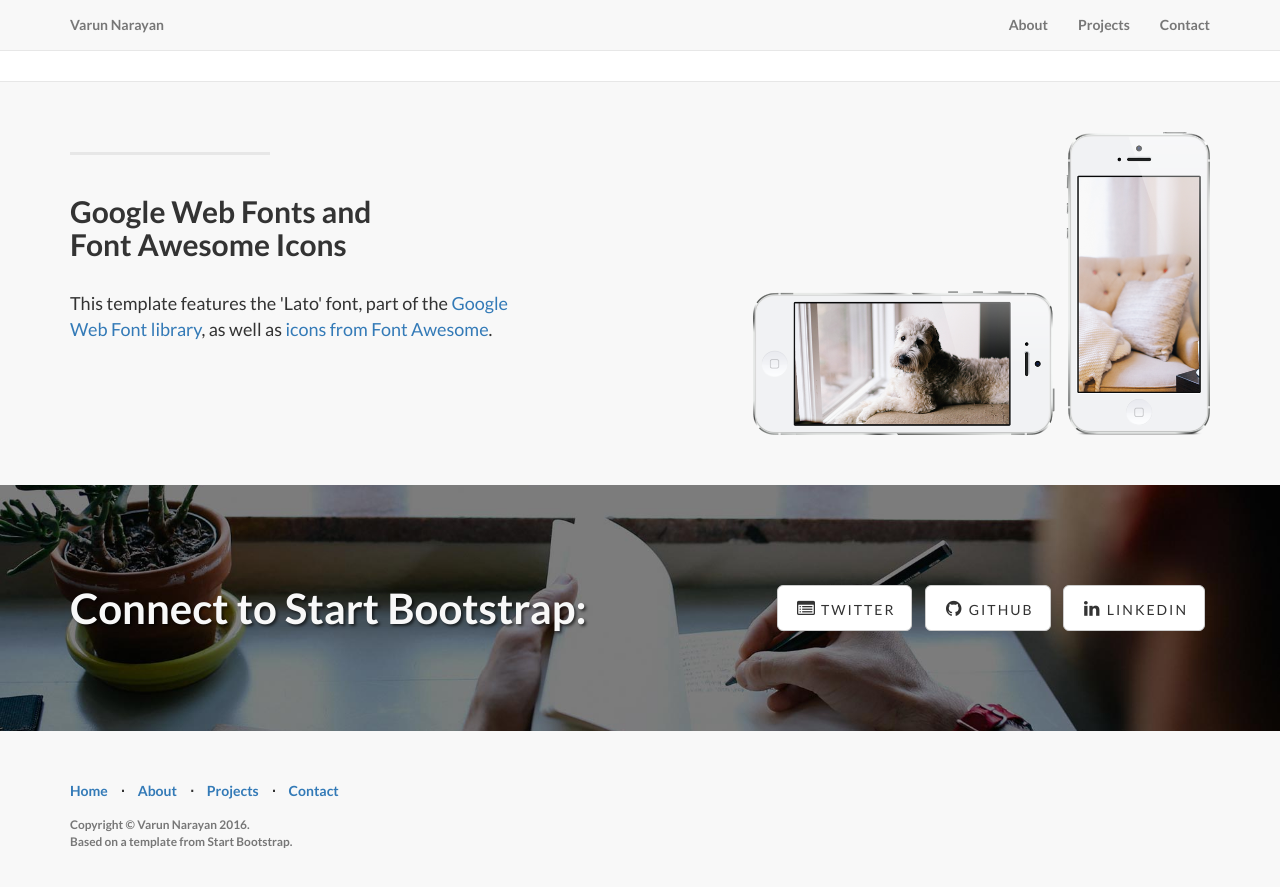
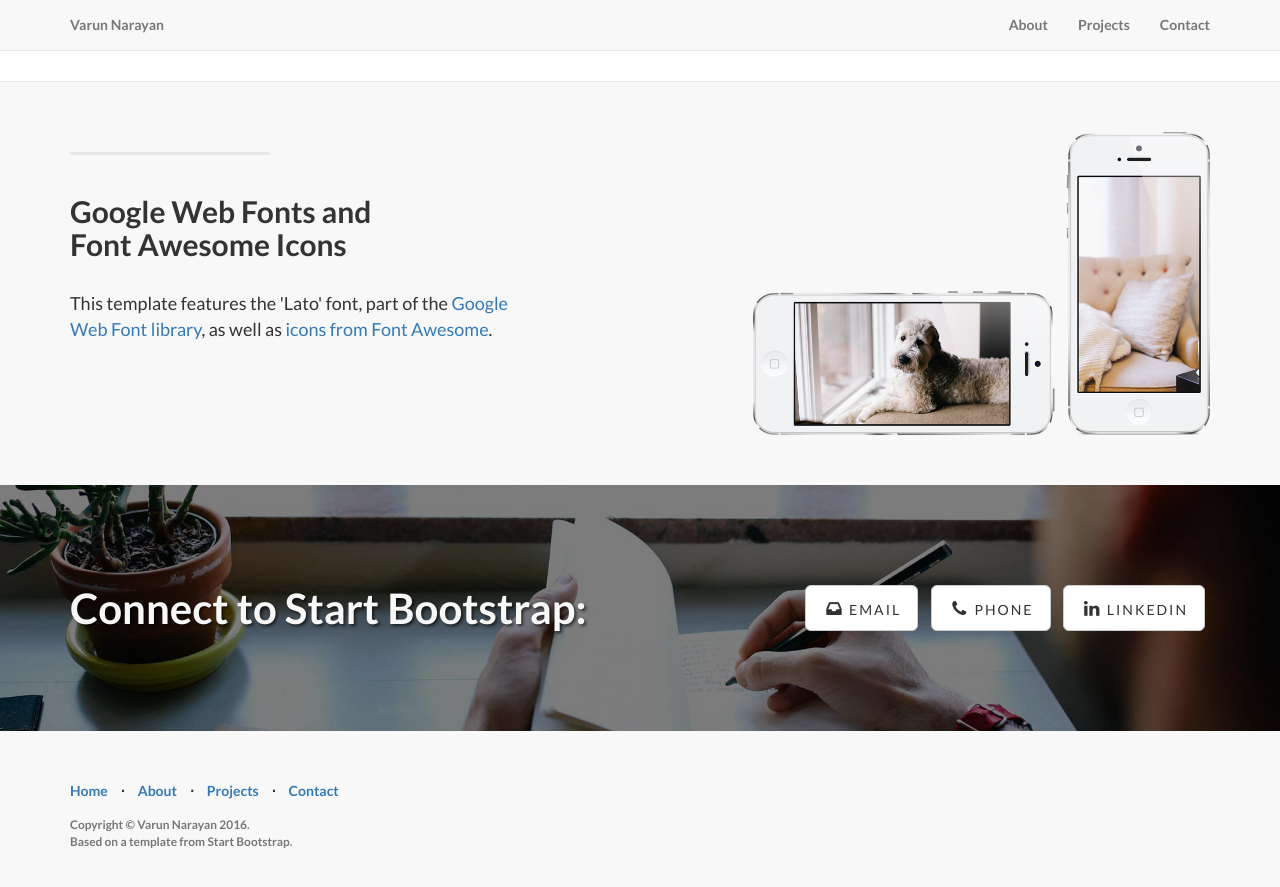
Before and after one commit to vann00/vann00.github.io, a Jekyll site: the page index.html, which Jekyll copies as it is, in a window 1280 px wide and 900 px high, scrolled down 1638 px. Shown: the top 887 px of the window. Built offline with Jekyll 4.4.1, drawn with Linux system fonts in a browser that asks for light colours.

Commit message:
Changed the buttons once more

```diff
--- a/index.html
+++ b/index.html
@@ -78,7 +78,7 @@
                         <hr class="intro-divider">
                         <ul class="list-inline intro-social-buttons">
                             <li>
-                                <a href="https://twitter.com/SBootstrap" class="btn btn-default btn-lg"><i class="fa fa-list-alt fa-fw"></i> <span class="network-name">Resume</span></a>
+                                <a href="https://twitter.com/SBootstrap" class="btn btn-default btn-lg"><i class="fa fa-file-text fa-fw"></i> <span class="network-name">Resume</span></a>
                             </li>
                             <li>
                                 <a href="https://github.com/vann00" class="btn btn-default btn-lg"><i class="fa fa-github fa-fw"></i> <span class="network-name">Github</span></a>
@@ -177,10 +177,10 @@
                 <div class="col-lg-6">
                     <ul class="list-inline banner-social-buttons">
                         <li>
-                            <a href="https://twitter.com/SBootstrap" class="btn btn-default btn-lg"><i class="fa fa-list-alt fa-fw"></i> <span class="network-name">Twitter</span></a>
+                            <a href="https://twitter.com/SBootstrap" class="btn btn-default btn-lg"><i class="fa fa-inbox fa-fw"></i> <span class="network-name">Email</span></a>
                         </li>
                         <li>
-                            <a href="https://github.com/IronSummitMedia/startbootstrap" class="btn btn-default btn-lg"><i class="fa fa-github fa-fw"></i> <span class="network-name">Github</span></a>
+                            <a href="https://github.com/IronSummitMedia/startbootstrap" class="btn btn-default btn-lg"><i class="fa fa-phone fa-fw"></i> <span class="network-name">Phone</span></a>
                         </li>
                         <li>
                             <a href="#" class="btn btn-default btn-lg"><i class="fa fa-linkedin fa-fw"></i> <span class="network-name">Linkedin</span></a>
```
